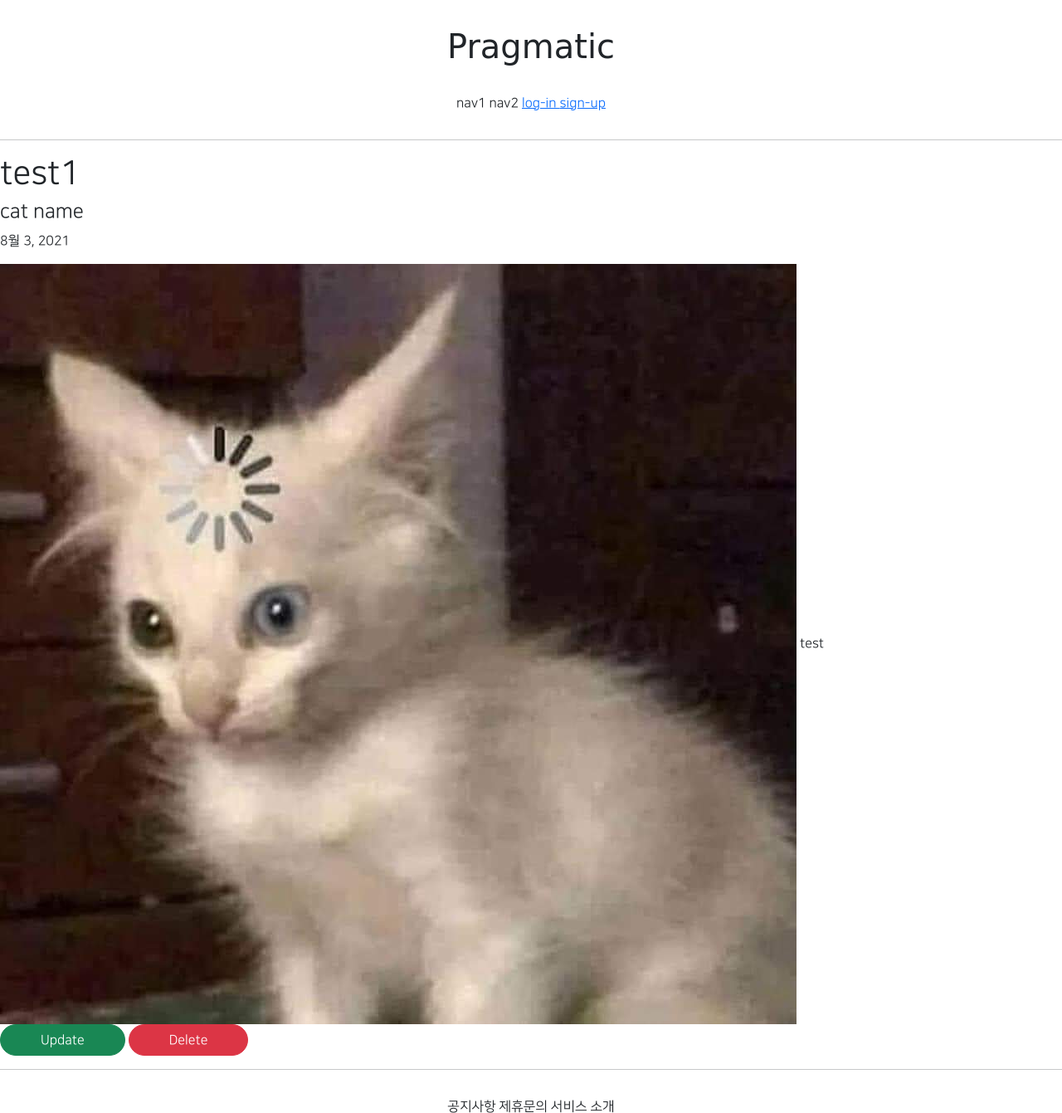
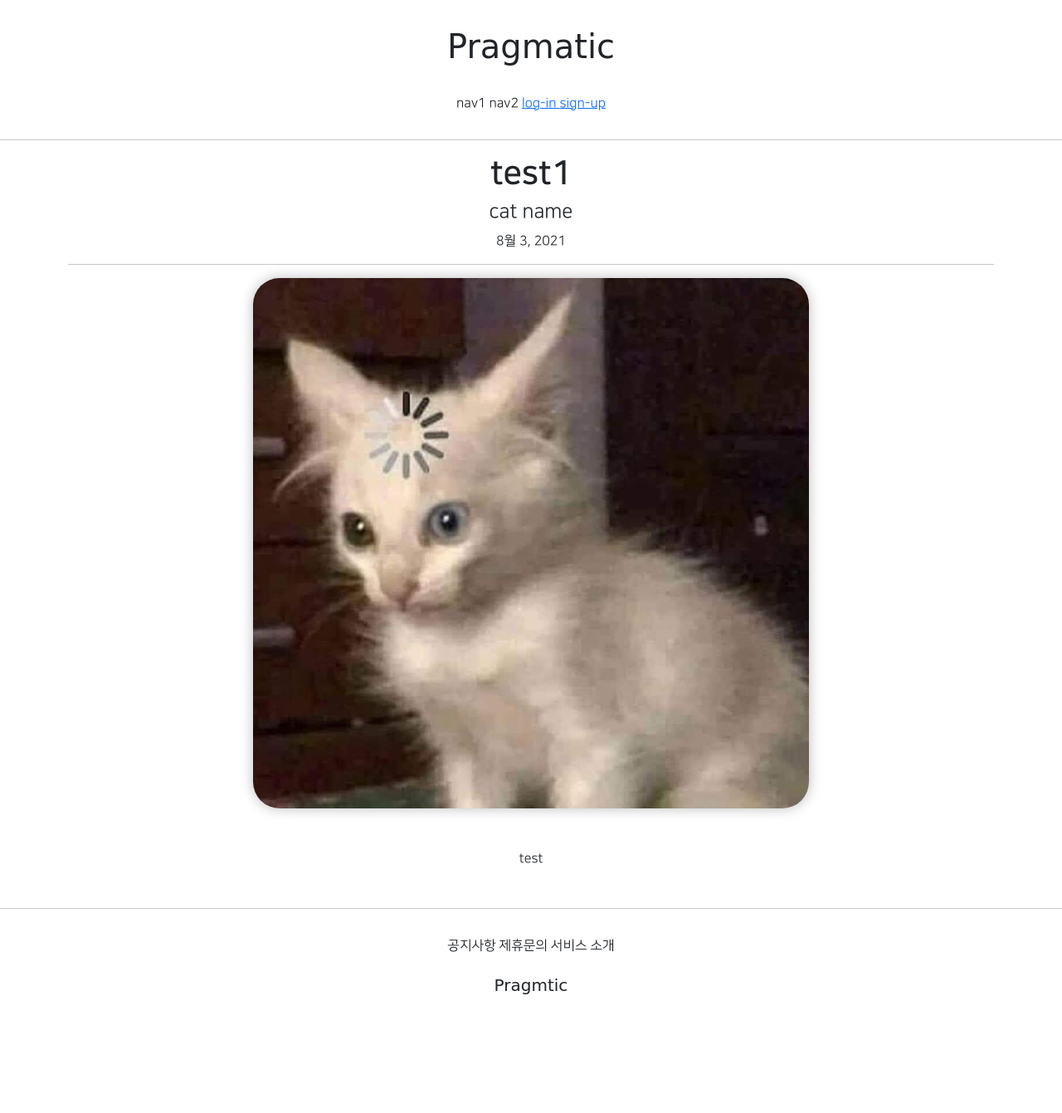
Before and after one commit to ui-hyeong/MYPROJECT, a Django app: page /articles/detail/1 in a window 1280 px wide. Shown: the top 1341 px of the page at 83% size. After the commit the page ends 1198 px from the top, so only its background shows below. Run offline with Django 3.2, Linux system fonts and the light colour scheme; data comes from the database, SQL or seed files in the repository; parts of the project's set-up code (start-up, migrations or seed data) failed here and were passed over; some libraries are stand-ins or nearby versions; some web fonts are replaced.

Commit message:
8 / 6 M P commit 1

```diff
--- a/articleapp/templates/articleapp/detail.html
+++ b/articleapp/templates/articleapp/detail.html
@@ -2,18 +2,26 @@
 
 {% block content %}
 
-    <div>
+    <div class="container text-center">
 
         <div>
             {#   게시글 제목, 글쓴이, 작성일자    #}
-            <h1>{{ target_article.title }}</h1>
+            <h1 class="NNS_B">{{ target_article.title }}</h1>
             <h4>{{ target_article.writer.profile.nickname }}</h4>
             <p>{{ target_article.created_at }}</p>
         </div>
-        <div>
+
+        <hr>
+
+        <div class="'my-5">
             {#      게시글 대표이미지, 글 내용      #}
-            <img src="{{ target_article.image.url }}" alt="">
-            {{ target_article.content }}
+            <img src="{{ target_article.image.url }}"
+                 class="article_image"
+                 alt="">
+            <div class="my-5 article_content">
+                {{ target_article.content }}
+            </div>
+            {% if target_article.writer == user %}
             <div>
                 <a href="{% url 'articleapp:update' pk=target_article.pk %}"
                     class="btn btn-success rounded-pill px-5">
@@ -24,6 +32,7 @@
                     Delete
                 </a>
             </div>
+            {% endif %}
         </div>
 
     </div>
--- a/static/base.css
+++ b/static/base.css
@@ -46,3 +46,15 @@
 .round_button:hover{
     color : dimgray;
 }
+
+
+.article-content {
+    text-align: left;
+    font-size: 1.1rem;
+}
+
+.article_image {
+    border-radius: 2rem;
+    width: 60%;
+    box-shadow: 0 0 1rem #bcbcbc;
+}
```
